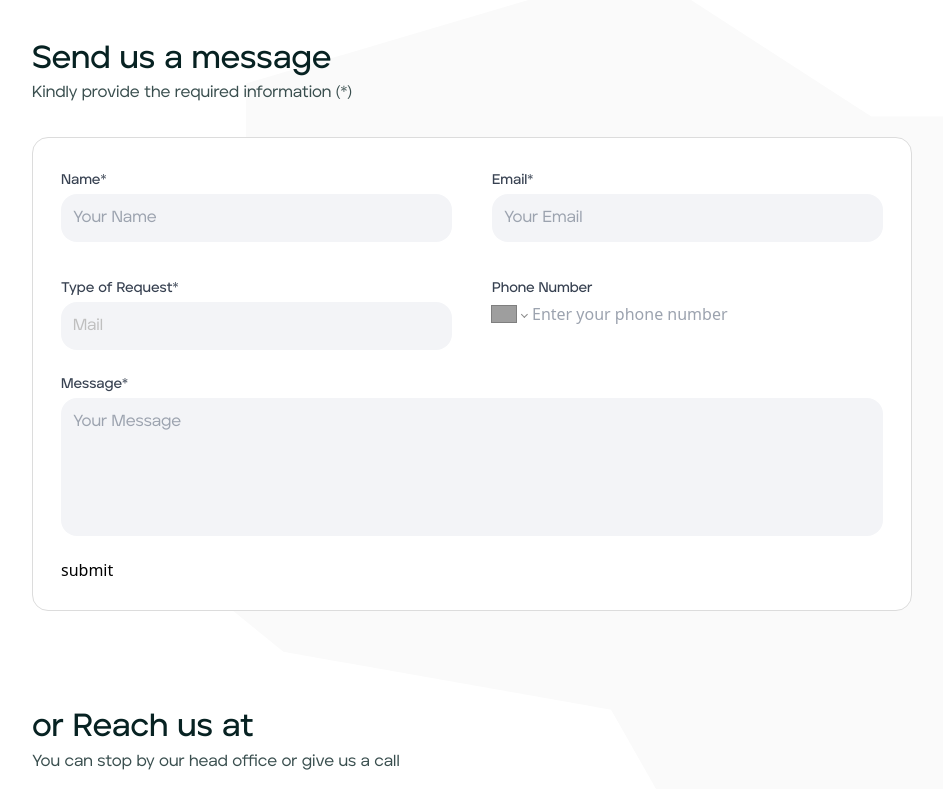
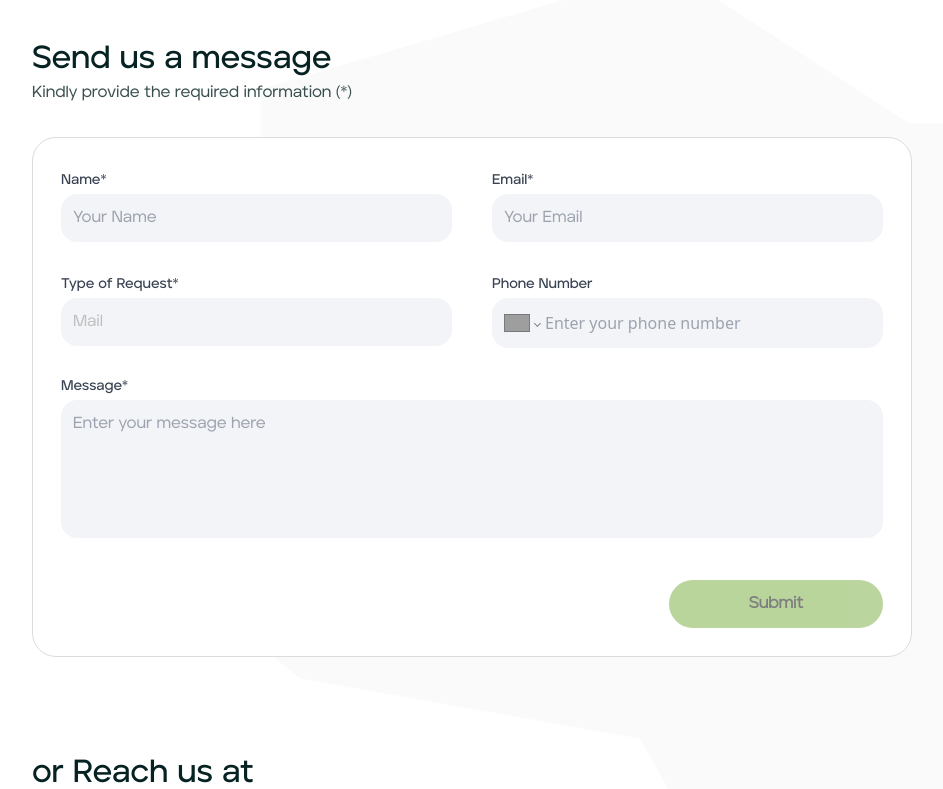
Before and after one commit to tolA22/fafoundation, a Next.js app: page /contact in a window 1280 px wide. Shown: the part 720-1509 px from the top of the page, without its empty margins (168-1111 px from the left). Built offline with nearby package versions, Linux system fonts and the light colour scheme; grey boxes are pictures that could not be loaded.

Commit message:
update on contact form and float

```diff
--- a/src/app/_shared/ui_components/Header/index.tsx
+++ b/src/app/_shared/ui_components/Header/index.tsx
@@ -5,32 +5,36 @@ import { useEffect, useState } from "react";
 import Navigation from "../Navigation";
 import Socials from "../Socials";
 import "./custom.css";
+import { usePathname } from "next/navigation";
 
 const index = () => {
   const [currentPage, setCurrentPage] = useState("");
   const [show, setShow] = useState(false);
+  const pathname = usePathname();
 
   const navRef = useRef<HTMLElement | null>(null);
 
-  useEffect(() => {
-    // Check if window is available to ensure client-side execution
-    if (typeof window !== "undefined") {
-      const path = window.location.pathname;
+  const isActive = (path: string) => pathname === path;
 
-      // Determine the current page based on the path
-      if (path === "/home") {
-        setCurrentPage("Home");
-      } else if (path === "/about") {
-        setCurrentPage("About");
-      } else if (path === "/register") {
-        setCurrentPage("Register");
-      } else if (path === "/contact") {
-        setCurrentPage("Contact");
-      } else {
-        setCurrentPage("Unknown"); // Fallback for untracked routes
-      }
-    }
-  }, []);
+  // useEffect(() => {
+  //   // Check if window is available to ensure client-side execution
+  //   if (typeof window !== "undefined") {
+  //     const path = window.location.pathname;
+
+  //     // Determine the current page based on the path
+  //     if (path === "/home") {
+  //       setCurrentPage("Home");
+  //     } else if (path === "/about") {
+  //       setCurrentPage("About");
+  //     } else if (path === "/register") {
+  //       setCurrentPage("Register");
+  //     } else if (path === "/contact") {
+  //       setCurrentPage("Contact");
+  //     } else {
+  //       setCurrentPage("Unknown"); // Fallback for untracked routes
+  //     }
+  //   }
+  // }, []);
 
   function toggle() {
     setShow(!show);
@@ -53,25 +57,19 @@ const index = () => {
             Navref={navRef}
             name="Home"
             link="/home"
-            currentPage={currentPage}
             toggler={() => {
               setShow(false);
             }}
-            setPage={(e: string) => {
-              setCurrentPage(e);
-            }}
+            route={isActive}
           />
           <Navigation
             Navref={navRef}
             name="About"
             link="/about"
-            currentPage={currentPage}
             toggler={() => {
               setShow(false);
             }}
-            setPage={(e: string) => {
-              setCurrentPage(e);
-            }}
+            route={isActive}
           />
           {/* <Navigation
             Navref={navRef}
@@ -92,14 +90,11 @@ const index = () => {
             toggler={() => {
               setShow(false);
             }}
-            currentPage={currentPage}
-            setPage={(e: string) => {
-              setCurrentPage(e);
-            }}
+            route={isActive}
           />
           <Link
             className="ml-3 lg:hidden mr-3 rounded-[20px] px-3 py-2 font- bg-[#EEA523] hover:opacity-70 duration-500 text-center font-aventa_Semibold"
-            href="/donate"
+            href="/contact"
           >
             Donate Now
           </Link>
@@ -113,7 +108,7 @@ const index = () => {
 
         <Link
           className="hidden lg:inline-block rounded-[20px] px-3 py-2 font-aventa_Semibold bg-[#EEA523] hover:opacity-70 duration-500 "
-          href="/donate"
+          href="/contact"
         >
           Donate Now
         </Link>
--- a/src/app/_shared/ui_components/Navigation/index.tsx
+++ b/src/app/_shared/ui_components/Navigation/index.tsx
@@ -6,14 +6,13 @@ interface Data {
   name: string;
   link: string;
   bg?: string;
-  currentPage: string;
   Navref: React.RefObject<HTMLElement | null>;
   toggler(): void;
-  setPage(e:string):void
+  route(path:string):boolean
 }
 
 const index = (props: Data) => {
-  const { name, link, bg, currentPage, Navref, toggler,setPage } = props;
+  const { name, link, bg,  Navref, toggler,route } = props;
   const [screenWidth, setWidth] = useState(false);
 
   useEffect(() => {
@@ -21,20 +20,19 @@ const index = (props: Data) => {
   }, []);
 
   function handleClick(e: React.MouseEvent<HTMLElement>) {
-    setPage(name)
-
     if (!screenWidth) {
       Navref.current?.classList.remove("toggle");
       toggler();
     }
   }
+  // currentPage === name?
   return (
     <Link
     onClick={handleClick}
       className={`${
         bg ? bg : ""
-      } py-2 px-6 rounded-[25px] text-center mr-3 font-aventa_Semibold transition-all duration-300 ${
-        currentPage === name? "bg-[#F2F2F2]" : ""
+      } py-2 px-6 rounded-[25px] text-center mr-3 font-aventa_Semibold transition-all duration-300 ${route(link)?
+        "bg-[#F2F2F2]" : ""
       } hover:bg-[#F2F2F2] mb-3 lg:mb-0 ml-3 lg:ml-0`}
       href={link}
     >
--- a/src/app/_shared/ui_components/footer/index.tsx
+++ b/src/app/_shared/ui_components/footer/index.tsx
@@ -59,13 +59,21 @@ export default function Footer() {
             <section className="flex text-white font-normal  my-12 lg:mt-4">
               <div className="flex flex-col w-1/2 gap-y-3">
                 <HeaderText text="COMPANY" />
-                <HeaderSubText text="About Us" />
-                <HeaderSubText text="Contact Us" />
+                <HeaderSubText text="About Us" footer={true} path="/about" />
+                <HeaderSubText
+                  text="Contact Us"
+                  footer={true}
+                  path="/contact"
+                />
               </div>
               <div className="flex flex-col gap-y-3">
                 <HeaderText text="SUPPORT US" />
-                <HeaderSubText text="Make a Donation" />
-                <HeaderSubText text="Become A Partner" />
+                <HeaderSubText text="Make a Donation" footer={true}  path="/contact"/>
+                <HeaderSubText
+                  text="Become A Partner"
+                  footer={true}
+                  path="/contact"
+                />
               </div>
             </section>
             <section className="text-white flex flex-col gap-y-3 lg:max-w-[70%]">
--- a/src/app/_shared/ui_components/footer/text.tsx
+++ b/src/app/_shared/ui_components/footer/text.tsx
@@ -1,10 +1,15 @@
+'use client'
+
 import clsx from "clsx";
+import {useRouter} from "next/navigation";
 
 export interface IHeaderText {
   text: string;
   font?: "avenir" | "aventa";
   hide_mobile?: boolean;
   action?: () => void;
+  footer?:boolean
+  path?:string
 }
 
 export default function HeaderText({ text, hide_mobile }: IHeaderText) {
@@ -19,11 +24,20 @@ export default function HeaderText({ text, hide_mobile }: IHeaderText) {
   );
 }
 
-export function HeaderSubText({ text, font }: IHeaderText) {
+
+
+export function HeaderSubText({ text, font,footer ,path }: IHeaderText) {
   const class_font: string = font ?? "aventa";
+  const router = useRouter()
+ function navigate(){
+  if (footer && typeof path === 'string'){
+    router.push(path)
+  }
+ }
   return (
     <h3
-      className={`text-[#FFFFFFE5] leading-[22.88px] text-base font-${class_font} tracking-tight`}
+    onClick={navigate}
+      className={`text-[#FFFFFFE5] leading-[22.88px] text-base font-${class_font}  tracking-tight ${footer && "transition-all duration-300 hover:text-[#EEA523] hover:underline cursor-pointer hover:scale-95 w-max" } `}
     >
       {text}
     </h3>
--- a/src/app/contact/contactFormField.tsx
+++ b/src/app/contact/contactFormField.tsx
@@ -1,4 +1,4 @@
-'./custom.css'
+import "./custom.css";
 import { ChangeEvent } from "react";
 import PhoneInput from "react-phone-number-input";
 
@@ -86,7 +86,6 @@ export interface IContactFormPhone {
   name: string;
   placeholder: string;
   value: string;
-
   onchange: (value: string | undefined) => void;
   onblur: (e: React.FocusEvent<HTMLInputElement>) => void;
   touched: boolean;
@@ -105,12 +104,12 @@ export function ContactFormPhone({
   errorText,
 }: IContactFormPhone) {
   return (
-    <div>
+    <div className="mt-5 lg:mt-0">
       <p className="text-sm font-medium text-gray-700 font-aventa_Semibold mb-1">
         {label}
       </p>
       <PhoneInput
-        value={value}
+        value={value || ""}
         defaultCountry="NG"
         placeholder={placeholder}
         onChange={onchange} // We pass only the value here, no event
@@ -142,3 +141,26 @@ export function ContactRequestType() {
     </div>
   );
 }
+
+export interface ISubmit {
+  type: "submit" | "reset" | "button";
+  text: string;
+  isValid: boolean; // New prop
+  dirty: boolean; // New prop
+}
+
+export function ContactSubmitButton({ type, text, isValid, dirty }: ISubmit) {
+  return (
+    <div className="flex items-end">
+      <button
+        className={`rounded-3xl bg-[#76AC3C] mt-5 text-aventa ml-auto py-3 font-aventa font-semibold px-10 lg:px-20 hover:opacity-70 transition-all duration-300 ${
+          !(isValid && dirty) ? "opacity-50 cursor-not-allowed" : ""
+        }`}
+        type={type}
+        disabled={!(isValid && dirty)} // Disable if form is not valid or untouched
+      >
+        {text}
+      </button>
+    </div>
+  );
+}
--- a/src/app/contact/contactText.tsx
+++ b/src/app/contact/contactText.tsx
@@ -1,6 +1,7 @@
 export interface IContactText {
   text: string;
 }
+
 
 export default function ContactText({ text }: IContactText) {
   return (
--- a/src/app/contact/custom.css
+++ b/src/app/contact/custom.css
@@ -1,3 +1,6 @@
-{
-    @apply outline-none
+.PhoneInputInput {
+  @apply outline-none py-3 bg-[#F3F4F7]  focus:bg-white focus:outline-none rounded-r-2xl;
 }
+.PhoneInput {
+  @apply bg-[#F3F4F7] pl-3 rounded-2xl outline-none border  border-[#F3F4F7];
+}
--- a/src/app/contact/form.tsx
+++ b/src/app/contact/form.tsx
@@ -5,6 +5,7 @@ import {
   ContactFormLabel,
   ContactFormPhone,
   ContactRequestType,
+  ContactSubmitButton,
 } from "./contactFormField";
 
 export default function ContactForm() {
@@ -12,10 +13,12 @@ export default function ContactForm() {
   return (
     <section className="mt-8 mb-24">
       <form
-        className={clsx("border border-[#DCDCDC] rounded-2xl bg-white p-7")}
+        className={clsx(
+          "border border-[#DCDCDC] rounded-3xl bg-white p-4 lg:p-7 flex-col"
+        )}
         onSubmit={formik.handleSubmit}
       >
-        <div className="grid lg:grid-cols-2 gap-x-10 gap-y-5">
+        <div className="grid lg:grid-cols-2 gap-x-10 lg:gap-y-5">
           <div>
             <ContactFormLabel id="Name" label="Name*" />
             <ContactFormInput
@@ -31,7 +34,7 @@ export default function ContactForm() {
               errorText={formik.errors.Name}
             />
           </div>
-          <div>
+          <div className="">
             <ContactFormLabel id="email" label="Email*" />
             <ContactFormInput
               onblur={formik.handleBlur}
@@ -47,7 +50,7 @@ export default function ContactForm() {
             />
           </div>
         </div>
-        <div className="grid lg:grid-cols-2 gap-x-10 my-5">
+        <div className="grid lg:grid-cols-2 mt-2 gap-x-10 lg:gap-y-5 lg:mt-4">
           <ContactRequestType />
           {/* Phone number field */}
           <ContactFormPhone
@@ -61,7 +64,7 @@ export default function ContactForm() {
             errorText={formik.errors.phoneNumber}
           />
         </div>
-        <div>
+        <div className="mt-4 lg:mt-6">
           <ContactFormLabel id="Message" label="Message*" />
           <ContactFormInput
             onblur={formik.handleBlur}
@@ -70,13 +73,18 @@ export default function ContactForm() {
             id="Message"
             textarea={true}
             value={formik.values.Message}
-            placeholder="Your Message"
+            placeholder="Enter your message here"
             type=""
             touched={!!formik.touched.Message && !!formik.errors.Message}
             errorText={formik.errors.Message}
           />
         </div>
-        <button type="submit">submit</button>
+        <ContactSubmitButton
+          type="submit"
+          text="Submit"
+          isValid={formik.isValid}
+          dirty={formik.dirty}
+        />
       </form>
     </section>
   );
```
Lines whose indentation alone changed are shown as unchanged.
